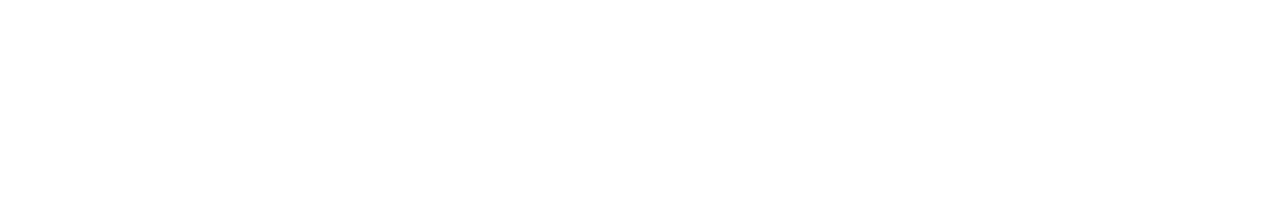
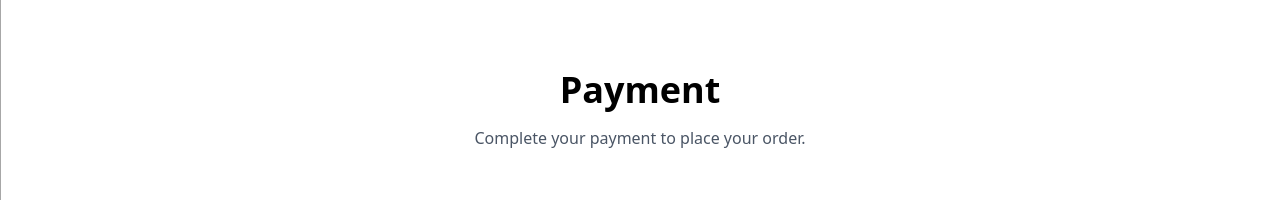
Before and after one commit to Yuyi5la/E-commerce-site, a React (Vite) app in the folder frontend/: page /payment in a window 1280 px wide. Before the commit this address had no page. Shown: the part 379-579 px from the top of the page. Built offline with nearby package versions, Linux system fonts and the light colour scheme; no server answers.

Commit message:
payments

```diff
--- a/frontend/src/App.jsx
+++ b/frontend/src/App.jsx
@@ -21,7 +21,7 @@
 import ManageUsers from "./pages/ManageUsers";
 import ManageProducts from "./pages/ManageProducts";
 import ProductDetail from "./pages/ProductDetail";
-
+import Payment from "./pages/payment"
 import ProtectedRoute from "./utils/ProtectedRoute";
 import { isTokenExpired } from "./utils/auth";
 
@@ -46,6 +46,7 @@
         <Route path="signup" element={<Signup />} />
         <Route path="login" element={<Login />} />
         <Route path="checkout" element={<Checkout />} />
+         <Route path="/payment" element={<Payment />} />
 
         {/* Protected Routes */}
         <Route
--- a/frontend/src/pages/checkout.jsx
+++ b/frontend/src/pages/checkout.jsx
@@ -1,5 +1,5 @@
 import React, { useState, useEffect } from "react";
-import { useNavigate } from "react-router-dom";
+import { useNavigate,Link } from "react-router-dom";
 
 export default function Checkout() {
   const [cartItems, setCartItems] = useState([]);
@@ -140,9 +140,11 @@
         </div>
 
         {/* Place order */}
+        <Link to ="/Payment">
         <button className="w-full bg-black text-white py-3 rounded-lg hover:bg-gray-800 cursor-pointer">
           Place Order
         </button>
+        </Link>
       </div>
     </div>
   );
--- /dev/null
+++ b/frontend/src/pages/payment.jsx
@@ -0,0 +1,10 @@
+
+export default function Payment() {
+ return (
+    <div className="min-h-screen flex flex-col items-center justify-center gap-4">
+      <h1 className="text-4xl font-bold">Payment</h1>
+      <p className="text-gray-600">Complete your payment to place your order.</p>
+    </div>
+  );
+
+};
```
